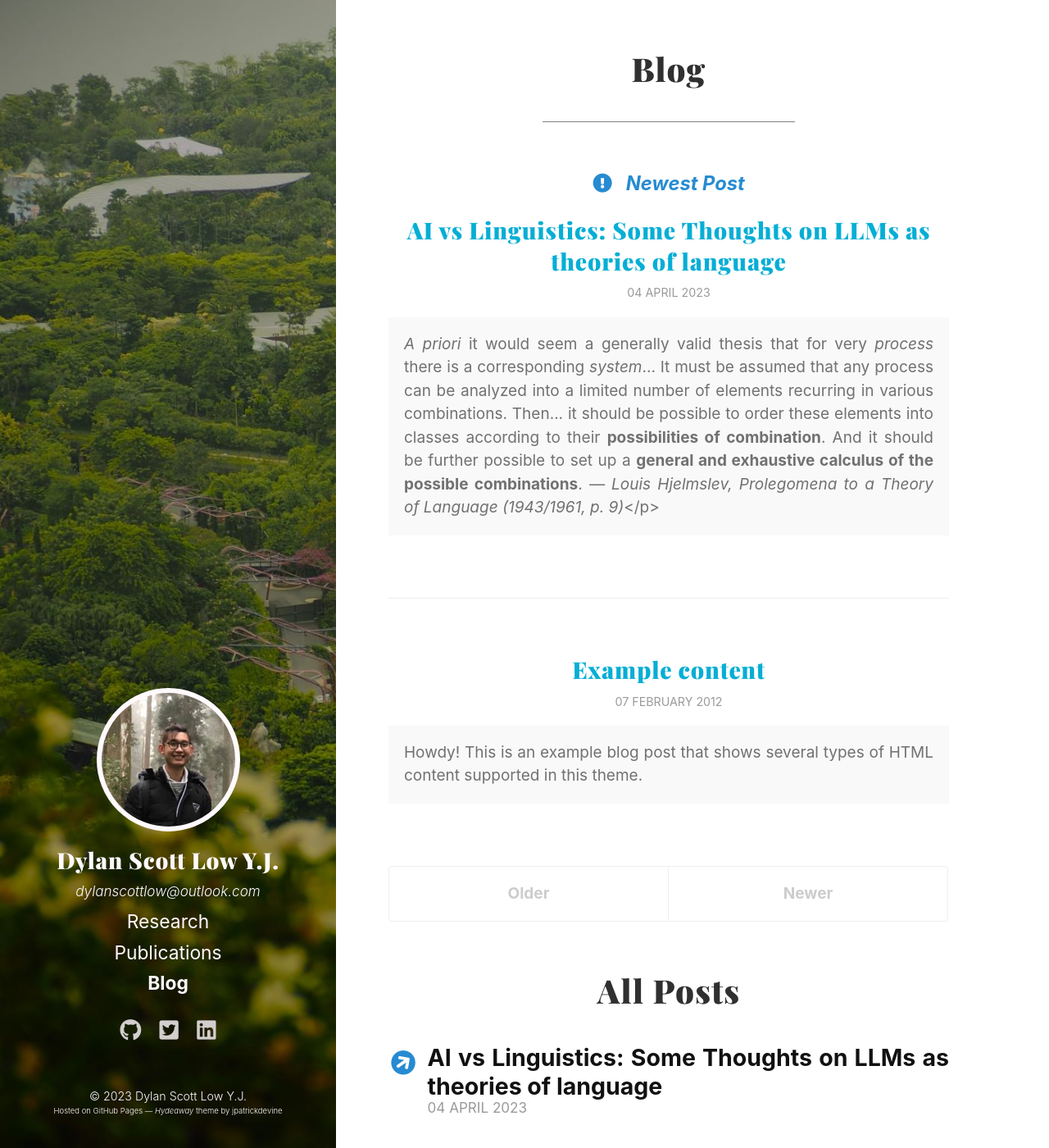
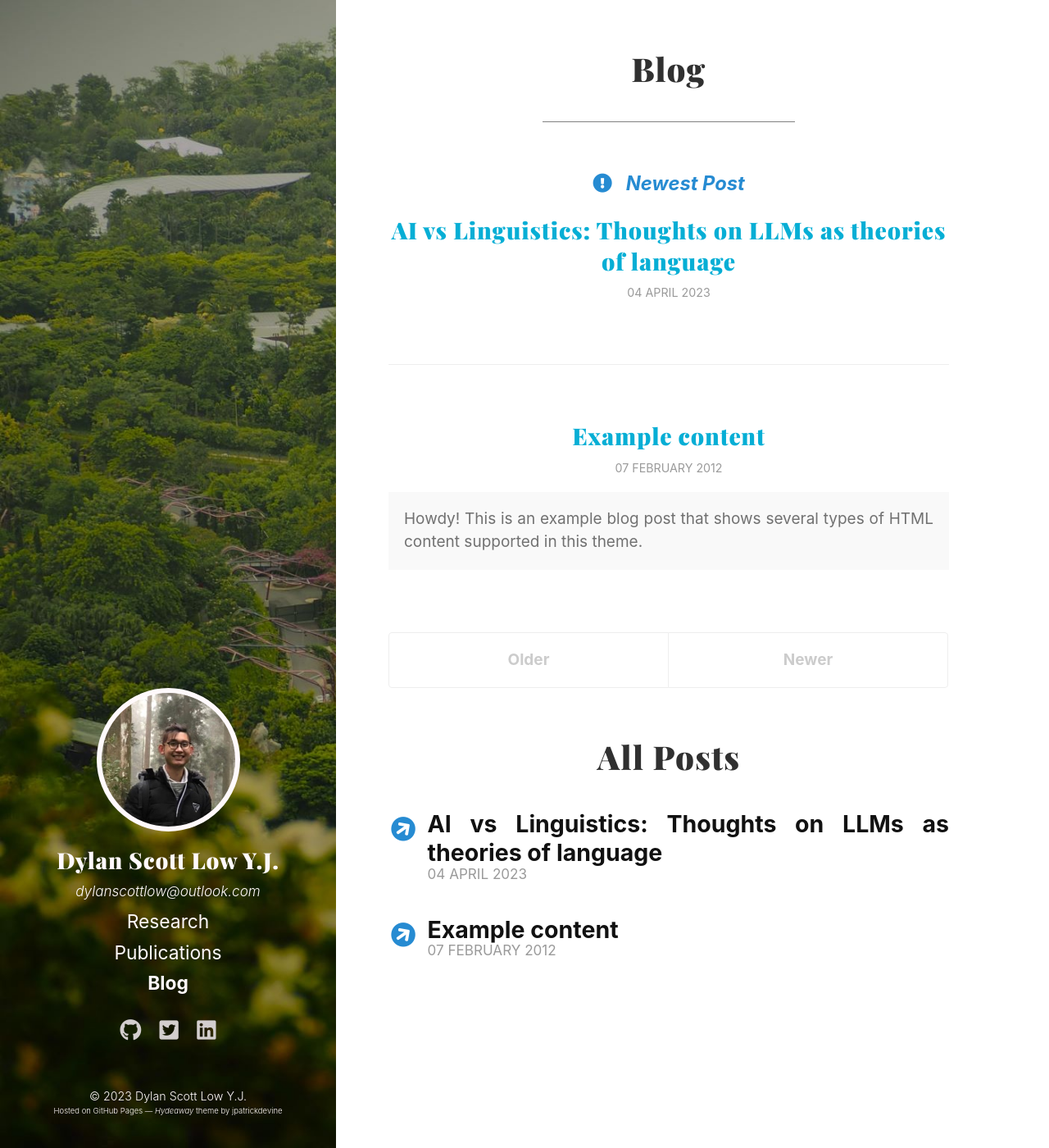
Before and after one commit to dylanscottlow/dylanscottlow.github.io, a Jekyll site: the page built from blog/index.html, in a window 1280 px wide and 1400 px high. Shown: the whole window at 82% size. Built offline with Jekyll 4.4.1, drawn with Linux system fonts in a browser that asks for light colours; the list of posts is cut into pages by our own code; a style sheet for code colours, icons or effects is not loaded; some of the changed lines change nothing that is shown.

Commit message:
Update on LLMs

```diff
--- a/_posts/2023-04-04-onLLMs.md
+++ b/_posts/2023-04-04-onLLMs.md
@@ -1,32 +1,55 @@
 ---
 layout: post
-title: "AI vs Linguistics: Some Thoughts on LLMs as theories of language"
+title: "AI vs Linguistics: Thoughts on LLMs as theories of language"
 # For pinned posts, add the following variable to the post's front matter:
 # pinned: true
 ---
+<!--
 <div class="message">
   <i>A priori</i> it would seem a generally valid thesis that for very <i>process</i> there is a corresponding <i>system</i>... It must be assumed that any process can be analyzed into a limited number of elements recurring in various combinations. Then... it should be possible to order these elements into classes according to their <b>possibilities of combination</b>. And it should be further possible to set up a <b>general and exhaustive calculus of the possible combinations</b>.
-  <cite>— Louis Hjelmslev, Prolegomena to a Theory of Language (1943/1961, p. 9)</cite></p>
+  <cite>— Louis Hjelmslev, Prolegomena to a Theory of Language (1943/1961, p. 9)</cite>
+</div>
+-->
+
+<div class="message">
+  <i>A priori</i> it would seem a generally valid thesis that for very <i>process</i> there is a corresponding <i>system</i>.
+  <cite>— Louis Hjelmslev, Prolegomena to a Theory of Language (1943/1961, p. 9)</cite>
 </div>
 
-In Hjelmslev's well-known but little read <i>Prolegomena</i>, arguments were put forth for the advancement of linguistics as an independent, formal science distinct from the older tradition known as philology. The goal was a theory of language, one that described not languages but the systems underlying languages. In a way this echoes <a href="https://www.persee.fr/doc/intel_0769-4113_2011_num_56_2_1146">Chomsky's</a> influential classic position that a theory of language ought to address the "internal system that determines an infinite range of structured expressions along with their semantic and phonetic interpretations". For Chomsky the grandmaster, deciding if a body of knowledge qualifies as a theory of language is simple. If it does not describe such an internal generative system, then the answer is no, it is not a theory of language. If it does, then the answer is a yes.
+In <a href="https://en.wikipedia.org/wiki/Louis_Hjelmslev">Hjelmslev's</a> well-known but little read <i>Prolegomena</i>, arguments were put forth for the advancement of linguistics as an independent, formal science distinct from the older tradition known as philology. The goal was a theory of language, one that described not languages but the systems underlying languages.
 
-Now, the world is rocked by the introduction of GPT-3, a large language model (LLM) that seems to have finally cracked the language code. And rightfully so. Anyone who uses ChatGPT, the most popular implementation of GPT-3, is bound to be impressed by the model's uncannily human-like powers of comprehension and response. Unsurprisingly, the remarkable performance of GPT-3 and other LLMs has caused quite a stir in the academic linguistics community.
+In a way this echoes <a href="https://www.persee.fr/doc/intel_0769-4113_2011_num_56_2_1146">Chomsky's influential classic position</a> that a theory of language ought to address the "internal system that determines an infinite range of structured expressions along with their semantic and phonetic interpretations". For Chomsky, deciding if a body of knowledge qualifies as a theory of language is simple. If it does not describe such an internal generative system, then the answer is no, it is not a theory of language. If it does, then the answer is a yes.
+
+Now, the world is rocked by the introduction of GPT-3, a <i>large language model</i> (LLM) that seems to have finally cracked the language code. And rightfully so. Anyone who uses ChatGPT, the most popular implementation of GPT-3, is bound to be impressed by the model's uncannily human-like powers of comprehension and response. Unsurprisingly, the remarkable performance of GPT-3 and other LLMs has caused quite a stir in the academic linguistics community.
 
 After all, when Chomsky himself was conducting his early research in Generative Grammar (GG) way back in the 1950s and 60s, much of his funding came from <a href="https://www.opendemocracy.net/en/chomsky-s-choice-how-noam-chomsky-s-early-military-work-led-to-life-of-campaigning-agai/">U.S. military projects</a> with the hope of developing a form of <i>natural language understanding</i> (NLU) for their "command and control systems". But even decades after, GG never seemed to deliver on NLU, and yet research continued.
 
-Of course, NLU has never been (nor, by definition, can it ever be) a core aim of linguistics, which is a <i>scientific</i> field, not an <i>engineering</i> one. But it is easy to see why linguistics is rattled now that LLMs are here (and here to stay, no less). The fact remains that LLMs are no less computationally or formally explicit than the formal grammars developed by human linguists. LLMs' human-like performance, which has taken the world by storm, then presents a shocking revelation that formal linguistics now has a serious competitor in the scientific domain. Linguists are asking the question: If we take LLMs as serious formal models of language, what does that mean for our own theories?
+Of course, NLU has never been (nor, by definition, can it ever be) a core aim of linguistics, which is a <i>scientific</i> field, not an <i>engineering</i> one. But it is easy to see why linguistics is rattled now that LLMs are here (and here to stay, no less).
 
-I will not paint caricatures of linguists' reactions following this little bit of introspective questioning. I doubt there are any linguists who would seriously entertain the idea future linguistics will merely consist of studying how LLMs work, effectively substituting real human subjects with LLMs. Yet, there is a possible argument to be made that language generated by an LLM is still language. Thus, whether the language data comes from an LLM or a human is besides the point. A theory of language, in this view then, should account for the structure of language regardless of whether it is of human or machine origin.
+The fact remains that LLMs are no less computationally or formally explicit than the formal grammars developed by human linguists. LLMs' human-like performance, which has taken the world by storm, then presents a shocking revelation that formal linguistics now has a serious competitor in the scientific domain. Linguists are asking the question: If we take LLMs as serious formal models of language, what does that mean for our own theories?
 
-There are already studies being produced on analysing the generative capacities of LLMs, especially GPT-3. This morning, for example, I came across a <a href="https://www.researchgate.net/publication/367217861_Dissociating_language_and_thought_in_large_language_models_a_cognitive_perspective">preprint by Mahowald et al.</a> that reflects on GPT-3 performance data to propose LLMs may possess human-like "formal competence" in language but not "functional competence". I have nothing but great admiration and excitement for this line of work, for which I think "machine cognitive science" may be an appropriate label. But I think it is important that, whether we are dealing with machine or human cognition, we do not lose sight of the scientific goal Hjelmslev had specified nearly 80 years ago: the description of the underlying system.
+I will not paint caricatures of linguists' reactions following this little bit of introspective questioning. I doubt there are any linguists who would seriously entertain the idea future linguistics will merely consist of studying how LLMs work, effectively substituting real human subjects with LLMs.
 
-At present, I feel that the rise of LLMs seems to be distracting linguists from this goal. Perhaps this is fueled by the media and computer science/machine learning community, who tend to evaluate the success of a system by its performance against codified benchmarks and metrics. This is admirable and ensures new technological developments provide enough added value to combat the evils of economic stagnation, but being well-suited to economic progress does not neccessarily mean well-suited to scientific progress (at least in the human cognition domain).
+Yet, there is a possible argument to be made that language generated by an LLM is still language. Thus, whether the language data comes from an LLM or a human is besides the point. A theory of language, in this view then, should account for the structure of language regardless of whether it is of human or machine origin.
 
-Deep learning networks themselves are a case-in-point. Despite using bloated buzzwords like "neural computation" or "brain-inspired", the fact remains that such architectures are a far-cry from remotely resembling any actual brain structures. Neurons in the brain come in many different kinds -- pyramidal, purkinje, basket, and chandelier cells just to name a few -- and all of that complexity is simply wastebasketed in favour of oversimplified artificial "neurons". Pyramidal neurons, for example, have <a href="https://www.frontiersin.org/articles/10.3389/fncir.2016.00023/full">thousands of dendrites</a> differentiated into three functional groups: proximal dendrites (which detect the neuron's main receptive field), distal basal dendrites (which detect contextual input), and distal apical dendrites (which detect feedback). Artificial "neurons" don't even model dendrites!
+There are already studies being produced on analysing the generative capacities of LLMs, especially GPT-3. This morning, for example, I came across a <a href="https://www.researchgate.net/publication/367217861_Dissociating_language_and_thought_in_large_language_models_a_cognitive_perspective">preprint by Mahowald et al.</a> that reflects on GPT-3 performance data to propose LLMs may possess human-like "formal competence" in language but not "functional competence".
+
+I have nothing but great admiration and excitement for this line of work, for which I think "machine cognitive science" may be an appropriate label. But I think it is important that, whether we are dealing with machine or human cognition, we do not lose sight of the scientific goal Hjelmslev had specified nearly 80 years ago: the description of the underlying system.
+
+At present, I feel that the rise of LLMs seems to be distracting linguists from this goal. Perhaps this is fueled by the media and computer science/machine learning community, who tend to evaluate the success of a system by its performance against codified benchmarks and metrics.
+
+This is admirable and ensures new technological developments provide enough added value to combat the evils of economic stagnation, but being well-suited to economic progress does not neccessarily mean well-suited to scientific progress (at least in the human cognition domain).
+
+Deep learning networks themselves are a case-in-point. Despite using bloated buzzwords like "neural computation" or "brain-inspired", the fact remains that such architectures are a far-cry from remotely resembling any actual brain structures.
+
+Neurons in the brain come in many different kinds -- pyramidal, purkinje, basket, and chandelier cells just to name a few -- and all of that complexity is simply wastebasketed in favour of oversimplified artificial "neurons". Pyramidal neurons, for example, have <a href="https://www.frontiersin.org/articles/10.3389/fncir.2016.00023/full">thousands of dendrites</a> differentiated into three functional groups: proximal dendrites (which detect the neuron's main receptive field), distal basal dendrites (which detect contextual input), and distal apical dendrites (which detect feedback). Artificial "neurons" don't even model dendrites!
 
 This structural disparity between artificial neural networks and neurobiological networks is an important point. What this means is that machine cognitive science results -- understood as the study of the underlying systems of machine cognition -- cannot easily generalise to human cognitive science because we already know <i>a priori</i> that the two underlying systems are qualitatively different to a significant extent.
 
-We must not forget this: comparable performance on the surface does not equal to comparable competence systems. It is a logical fallacy to assume that because ChatGPT can churn out human-like responses means it processes language in a human-like way. If we define natural text generation as a computational problem, I don't think it is surprising that there may be more than one solution. Human cognition represents a solution shaped by thousands of years of natural evolution, and our modern machine cognition systems represent a novel class of engineered solutions. But the two solution classes do not necessarily approximate one another.
+We must not forget this: comparable performance on the surface does not equal to comparable competence systems. It is a logical fallacy to assume that because ChatGPT can churn out human-like responses means it processes language in a human-like way.
 
-Let us return to Hjelmslev and Chomsky (and Halliday and Lamb too, though I didn't talk about them in this post), and set for ourselves the goal of linguistics as the description of the underlying system behind language use. With the advent of LLMs based on high-performing but biologically implausible computational architectures, I think we unfortunately have to introduce yet another dichotomy to cognitive science: the division between machine and human cognition. This is a natural consequence of the structural gap between the two types of competence systems. The question that linguists and other cognitive scientists need to ask, then, is how we can bridge this gap. I think the obvious answer is the development of more biologically faithful archtitectures (e.g., Numenta's Hierarchical Temporal Memory framework as just one example), but it seems we'll have to wait until everyone gets over the ChatGPT hype before we see any productive work in this direction.
+So, if we define natural text generation as a computational problem, I don't think it is surprising that there may be more than one solution. Human cognition represents a solution shaped by thousands of years of natural evolution, and our modern machine cognition systems represent a novel class of engineered solutions. But the two solution classes do not necessarily approximate one another.
+
+Let us return to Hjelmslev and Chomsky (and <a href="https://en.wikipedia.org/wiki/Michael_Halliday">Halliday</a> and <a href="https://en.wikipedia.org/wiki/Sydney_Lamb">Lamb</a> too), and set for ourselves the goal of linguistics as the description of the underlying system behind language use. With the advent of LLMs based on high-performing but biologically implausible computational architectures, I think we unfortunately have to introduce yet another dichotomy to cognitive science: the division between machine and human cognition. This is a natural consequence of the structural gap between the two types of competence systems.
+
+The question that linguists and other cognitive scientists need to ask, then, is how we can bridge this gap. I think the obvious answer is the development of more biologically faithful archtitectures (e.g., Numenta's Hierarchical Temporal Memory framework as just one example), but it seems we'll have to wait until everyone gets over the ChatGPT hype before we see any productive work in this direction.
```
